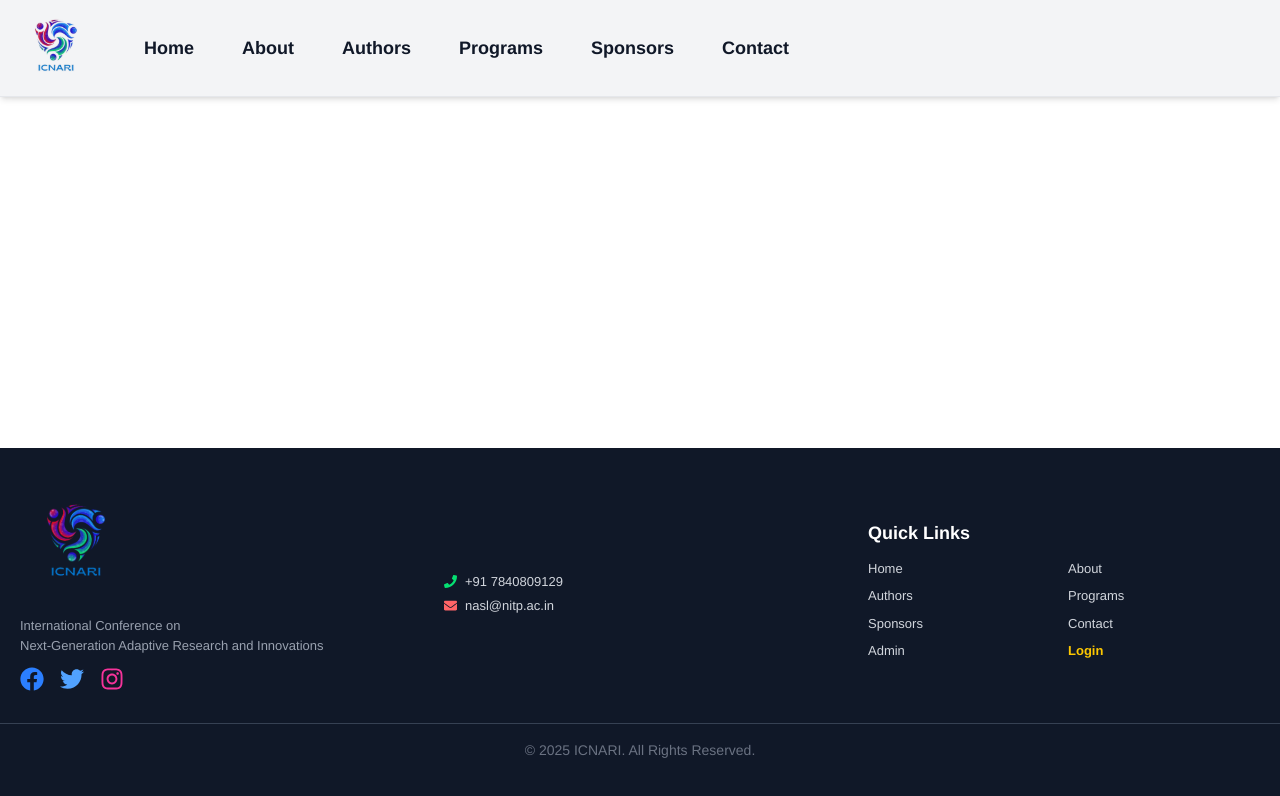
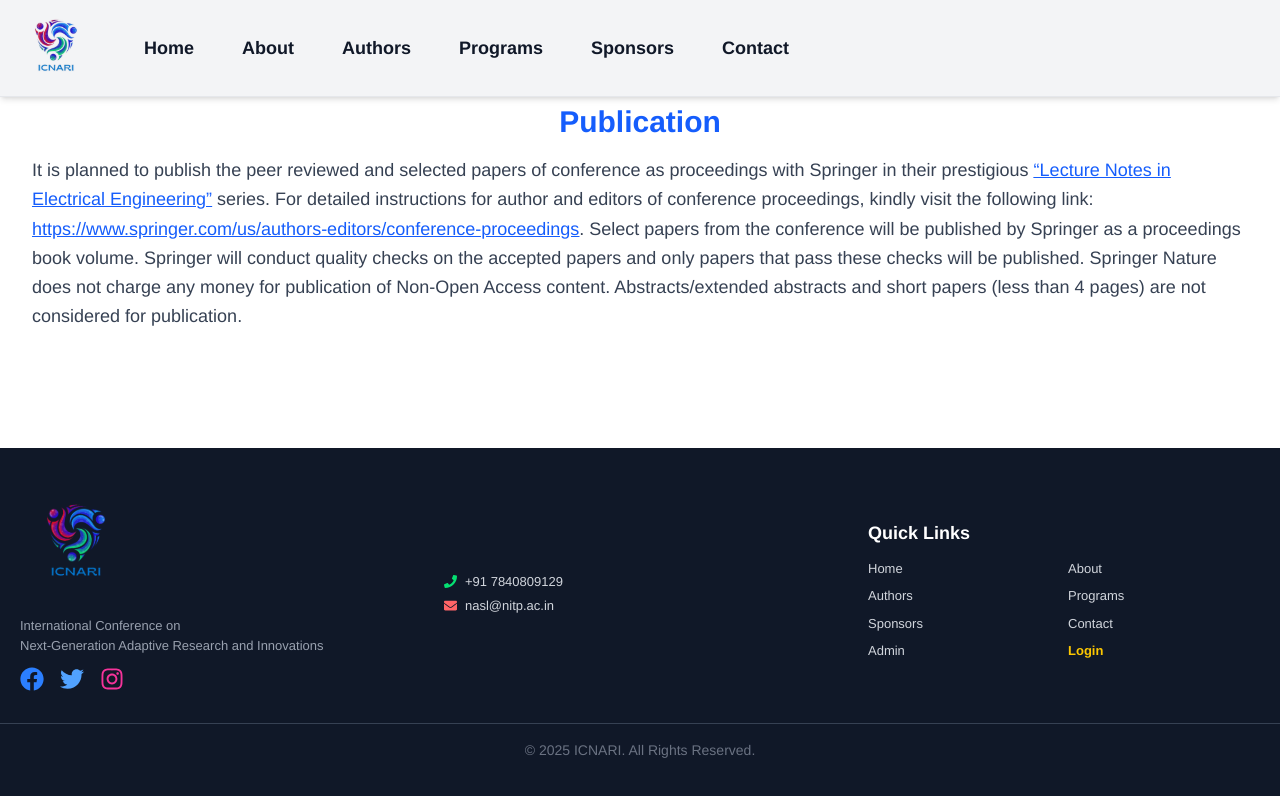
Before and after one commit to suryanshvermaa/Conference_website, a React (Vite) app in the folder frontend/: page /authors/publication in a window 1280 px wide. Shown: the top 796 px of the page. Built offline with nearby package versions, Linux system fonts and the light colour scheme.

Commit message:
Added Publication tab under authors section

```diff
--- a/frontend/src/App.jsx
+++ b/frontend/src/App.jsx
@@ -56,6 +56,7 @@ import AddTechnicalCommitteeMember from "./components/TechnicalCommittee/AddMemb
 import UpdateTechnicalMember from "./components/TechnicalCommittee/UpdateMember"
 import AllTechnicalCommitteeMembers from "./components/TechnicalCommittee/AllMembers"
 import ConferenceProceedings from "./components/authorcomp/ConferenceProceedings"
+import Publication from "./components/authorcomp/Publication"
 
 function App() {
   const [fetch,setfetch]=useState(false)
@@ -82,6 +83,7 @@ function App() {
         <Route path="/authors" element={<Authors />} />
         <Route path="/authors/call-for-papers" element={<CallforPapers />} />
         <Route path="/authors/conference-proceedings" element={<ConferenceProceedings />} />
+        <Route path="/authors/publication" element={<Publication />} />
         <Route path="/authors/call-for-papers/:track" element={<Track />} />
         <Route path="/authors/guidelines-to-authors" element={<Guidelines />} />
         <Route path="/authors/paper-submissions" elemetechnicalnt={<Papersub/>} />
--- a/frontend/src/components/Navbar.jsx
+++ b/frontend/src/components/Navbar.jsx
@@ -25,7 +25,7 @@ export default function Navbar(fetch, setfetch) {
 
   const menuSections = [
     { label: "About", key: "about", options: ["About the Conference","About NIT Patna", "Organising Committee","International Advisory Committee","Technical Programme Committee", "Venue and Travels","Accomodations","About NIT Patna (Bihta Campus)","PhotoGallery"] },
-    { label: "Authors", key: "authors", options: ["Call for Papers","Conference Proceedings","Guidelines to Authors", "Paper Submissions", "Registrations","Best Student Paper Award" ,"Financial support","CMT Acknowledgement"] },
+    { label: "Authors", key: "authors", options: ["Call for Papers","Conference Proceedings","Publication","Guidelines to Authors",,"Paper Submissions", "Registrations","Best Student Paper Award" ,"Financial support","CMT Acknowledgement"] },
     { label: "Programs", key: "programs", options: ["Speakers", "Workshops","Tours","Cultural Event"] },
     { label: "Sponsors", key: "sponsors", options: ["Become a Sponsor", "Benefits of Sponsorship"] },
     // { label: "Contact", key: "contact", options: ["Contact Form"] },
--- /dev/null
+++ b/frontend/src/components/authorcomp/Publication.jsx
@@ -0,0 +1,14 @@
+const Publication = () => {
+  return (
+    <div>
+    <div className="container mx-auto px-4 py-8 sm:px-6 lg:px-8 mt-12">
+      <h1 className="text-3xl font-semibold text-blue-600 mb-4 text-center">Publication</h1>
+      <p className="text-lg leading-relaxed text-gray-700">
+        It is planned to publish the peer reviewed and selected papers of conference as proceedings with Springer in their prestigious <span className="text-blue-600 underline"><a href="https://link.springer.com/series/7818">“Lecture Notes in Electrical Engineering”</a></span> series. For detailed instructions for author and editors of conference proceedings, kindly visit the following link: <span className="text-blue-600 underline"><a href="https://www.springer.com/us/authors-editors/conference-proceedings">https://www.springer.com/us/authors-editors/conference-proceedings</a></span>. Select papers from the conference will be published by Springer as a proceedings book volume. Springer will conduct quality checks on the accepted papers and only papers that pass these checks will be published. Springer Nature does not charge any money for publication of Non-Open Access content. Abstracts/extended abstracts and short papers (less than 4 pages) are not considered for publication.
+      </p>
+    </div>
+    </div>
+  )
+}
+
+export default Publication;
```
